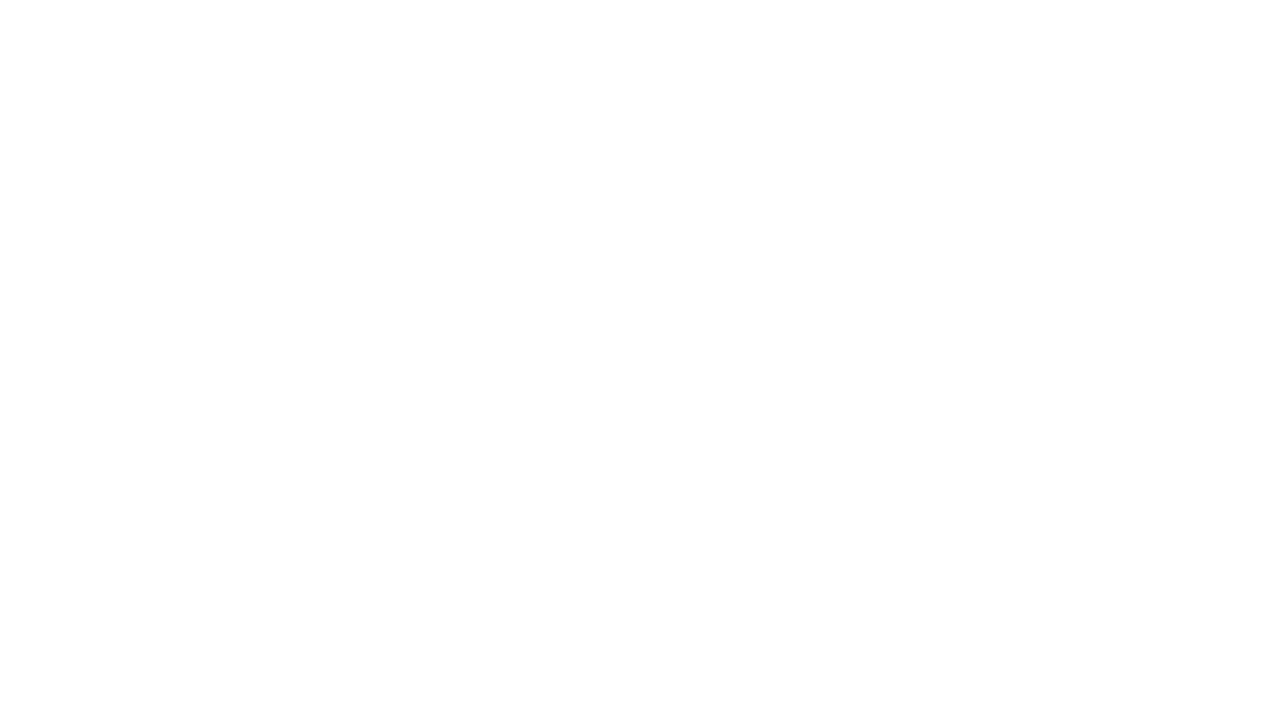
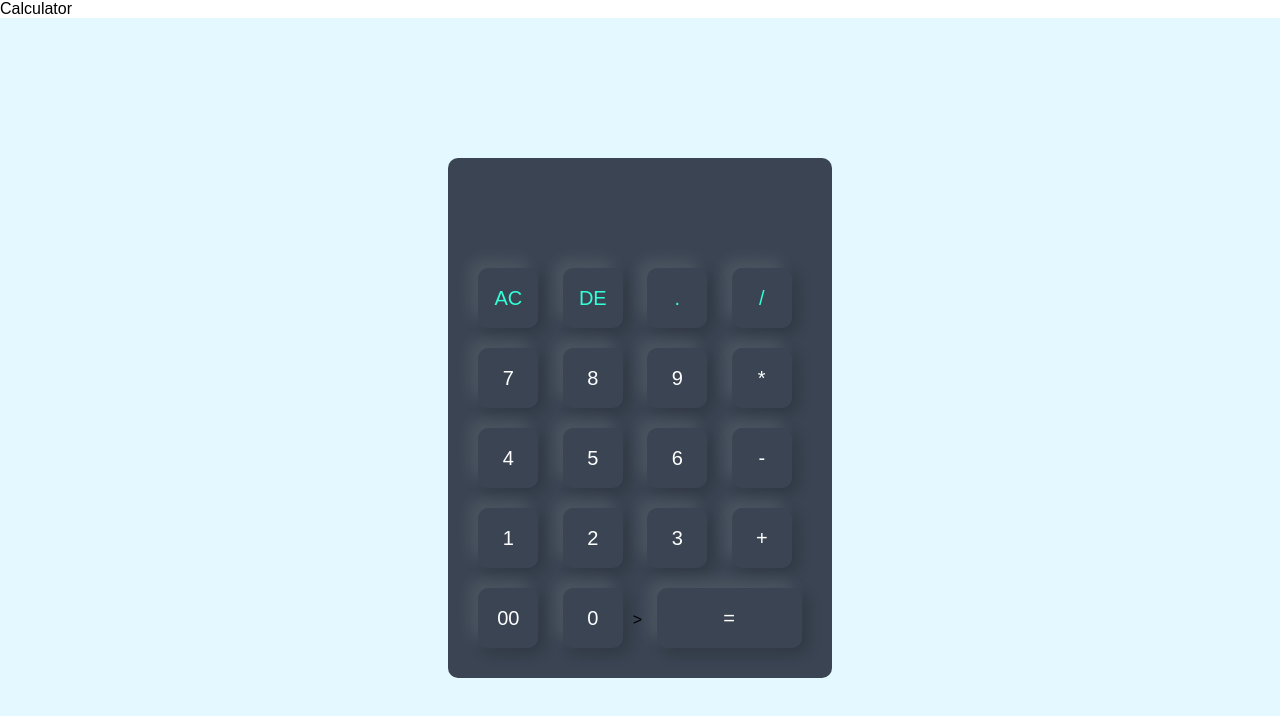
Before and after one commit to KonateeGrgMorris/Calculator, a plain HTML site: page index.html in a window 1280 px wide. Drawn offline with Linux system fonts and the light colour scheme.

Commit message:
create a file

```diff
--- a/index.html
+++ b/index.html
@@ -3,9 +3,49 @@
 <head>
     <meta charset="UTF-8">
     <meta name="viewport" content="width=device-width, initial-scale=1.0">
-    <title>Document</title>
+    <Link rel="stylesheet" href="style.css"
+    <title>Calculator</title>
 </head>
 <body>
 
+    <div class="container">
+    <div class="Calculator">
+        <form>
+            <div class="display">
+                <input type="text" name="display">
+            </div>
+            <div>
+                <input type="button" value="AC" onclick="display.value = '' " class="operator">
+                <input type="button" value="DE" onclick="display.value = display.value.toString().slice(0,-1)" class="operator">
+                <input type="button" value="." onclick="display.value += '.' " class="operator">
+                <input type="button" value="/" onclick="display.value += '/' " class="operator">
+            </div>
+            <div>
+                <input type="button" value="7" onclick="display.value += '7' ">
+                <input type="button" value="8" onclick="display.value += '8' ">
+                <input type="button" value="9" onclick="display.value += '9' ">
+                <input type="button" value="*" onclick="display.value += '*' ">
+            </div>
+            <div>
+                <input type="button" value="4" onclick="display.value += '4' ">
+                <input type="button" value="5" onclick="display.value += '5' ">
+                <input type="button" value="6" onclick="display.value += '6' ">
+                <input type="button" value="-" onclick="display.value += '-' ">
+            </div>
+            <div>
+                <input type="button" value="1" onclick="display.value += '1' ">
+                <input type="button" value="2" onclick="display.value += '2' ">
+                <input type="button" value="3" onclick="display.value += '3' ">
+                <input type="button" value="+" onclick="display.value += '+' ">
+            </div>
+            <div>
+                <input type="button" value="00" onclick="display.value += '00' ">
+                <input type="button" value="0" onclick="display.value += '0' ">>
+                <input type="button" value="=" onclick="display.value = eval(display.value)" class="equal">
+
+            </div>
+            </div>
+        </form>
+    </div>
 </body>
 </html>
--- a/style.css
+++ b/style.css
@@ -0,0 +1,55 @@
+*{
+    margin: 0;
+    padding: 0;
+    font-family: 'Poppins', sans-serif;
+    box-sizing: border-box;
+}
+
+
+.container{
+    width: 100%;
+    height: 100vh;
+    background: #e3f9ff;
+    display: flex;
+    align-items: center;
+    justify-content: center;
+}
+.Calculator{
+    background: #3a4452;
+    padding: 20px;
+    border-radius: 10px;
+}
+.Calculator form input{
+    border: 0;
+    outline: 0;
+    width: 60px;
+    height: 60px;
+    border-radius: 10px;
+    box-shadow: -8px -8px 15px rgba(255, 255, 255, 0.1), 5px 5px 15px rgba(0, 0, 0, 0.2);
+    background: transparent;
+    font-size: 20px;
+    color: #fff;
+    cursor: pointer;
+    margin: 10px;
+}
+
+form .display{
+    display: flex;
+    justify-content: flex-end;
+    margin: 20px o;
+}
+form .display input{
+    text-align: right;
+    flex: 1;
+    font-size: 45px;
+    box-shadow: none;
+}
+form input.equal{
+    width: 145px;
+}
+
+
+
+form input.operator{
+    color: #33ffd8;
+}
```
